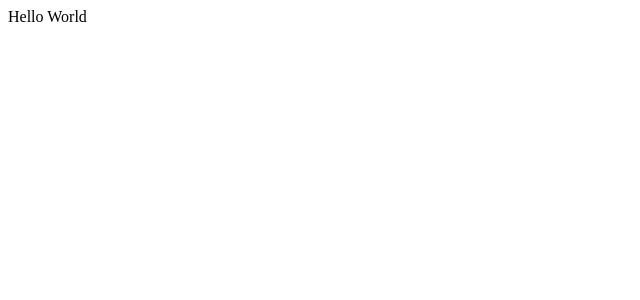
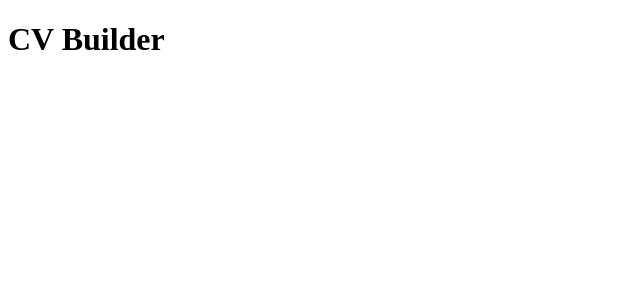
Before and after one commit to raych2/cv-project, a React (Create React App) app: page / in a window 1280 px wide. Shown: the top 300 px of the page, without its empty margins (0-640 px from the left). Built offline with nearby package versions, Linux system fonts and the light colour scheme.

Commit message:
Add Header component to display project title

```diff
--- a/src/App.js
+++ b/src/App.js
@@ -1,15 +1,13 @@
 import React from 'react';
+import Header from './components/Header';
 
-/*function App() {
-  return (
-    <div className="App">
-      'hello world';
-    </div>
-  );
-}*/
 class App extends React.Component {
   render() {
-    return <div>Hello World</div>;
+    return (
+      <div>
+        <Header />
+      </div>
+    )
   }
 }
 
--- /dev/null
+++ b/src/components/Header.js
@@ -0,0 +1,7 @@
+import React from 'react';
+
+function Header() {
+    return <h1>CV Builder</h1>
+}
+
+export default Header;
```
